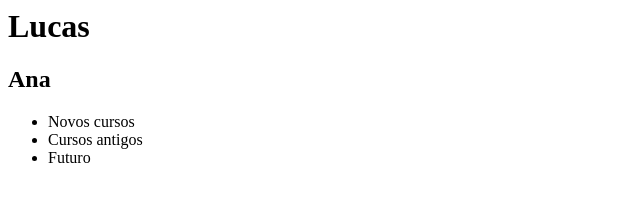
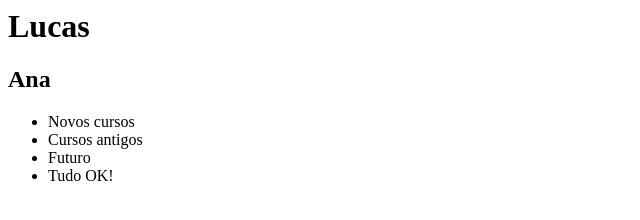
Before and after one commit to lucasGalo/github, a plain HTML site: page index.html in a window 1280 px wide. Shown: the full height of the page, 0-640 px from the left. Drawn offline with Linux system fonts and the light colour scheme.

Commit message:
tudo ok!

```diff
--- a/index.html
+++ b/index.html
@@ -6,6 +6,7 @@
 			<li>Novos cursos</li>
 			<li>Cursos antigos</li>
 			<li>Futuro</li>
+			<li>Tudo OK!</li>
 		</ul>
 	</body>
 </html>
```
